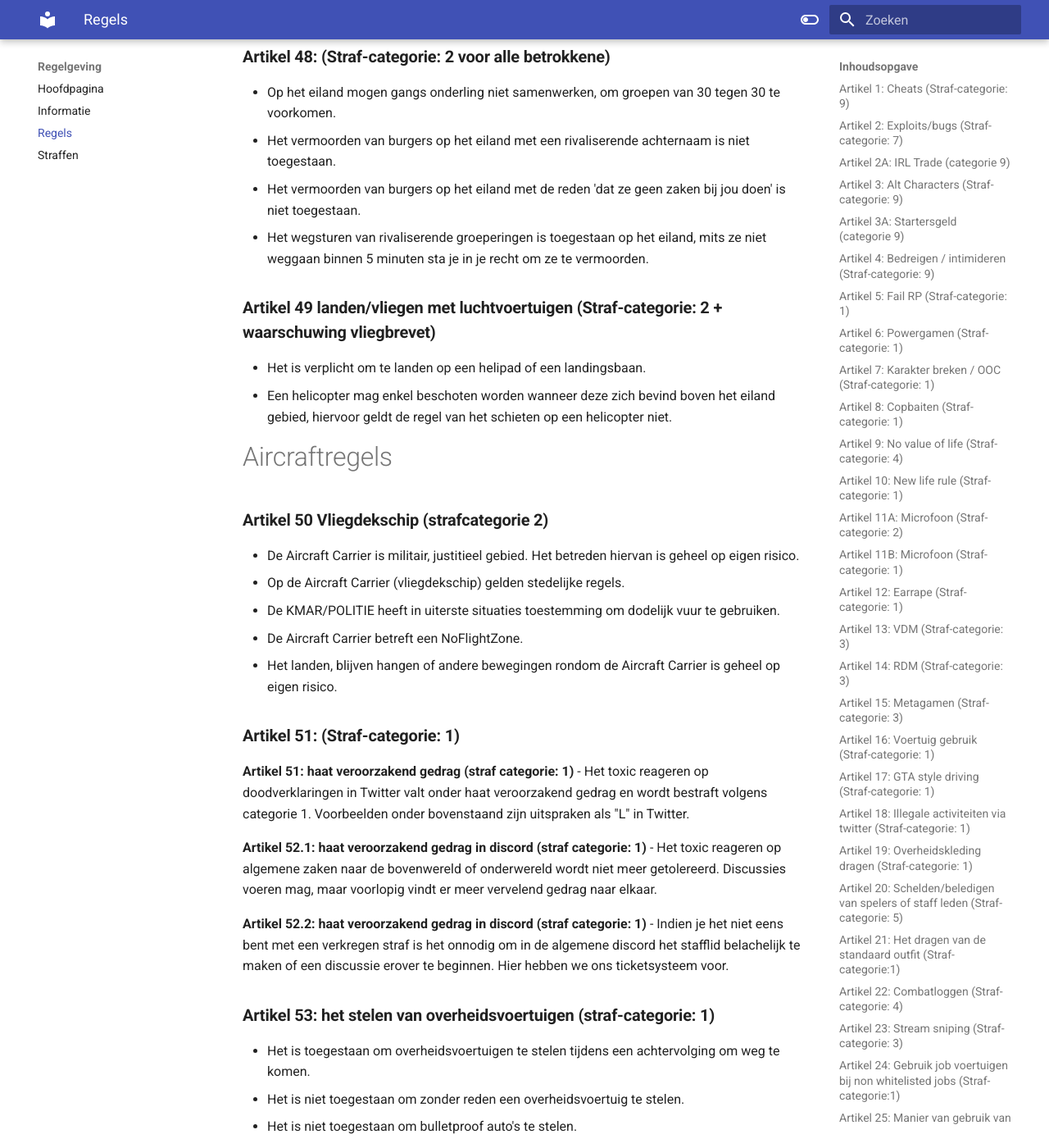
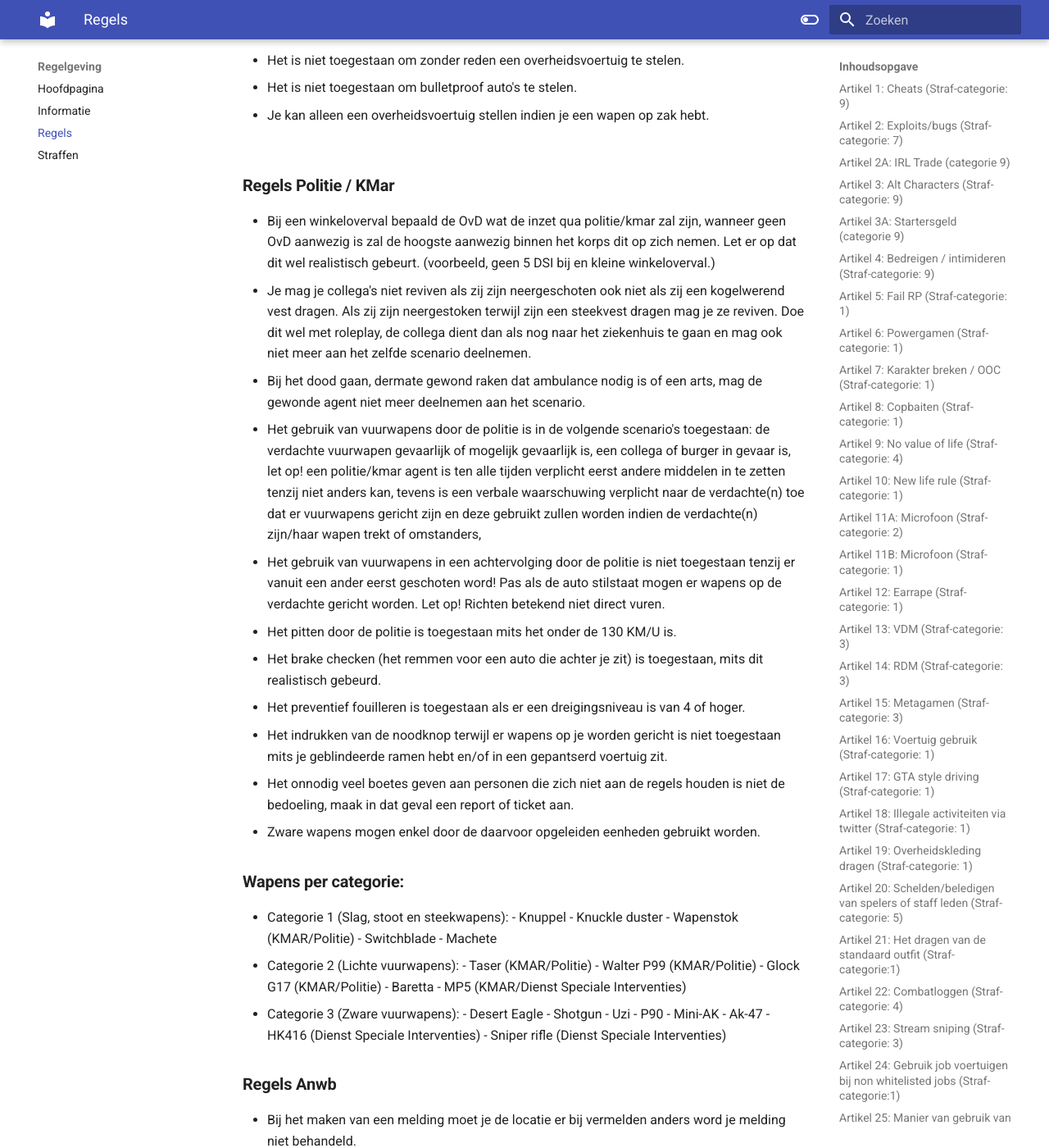
Before and after one commit to ZuiderVeenRP/apv, an MkDocs documentation site: the page built from docs/algemeen.md, in a window 1280 px wide and 1400 px high, scrolled down 19558 px. Shown: the whole window at 82% size. Built offline with MkDocs 1.6.1 and Material for MkDocs 9.7.7, drawn with Linux system fonts in a browser that asks for light colours; comment, search, counter and statistics services are not loaded; some of the changed text lies outside the part shown.

Commit message:
Politie regels
Diverse politie regels verduidelijking gegeven.
Regel omtrent het reviven en het gewond raken en deelnemen aan scenario gewijzigd en extra toegevoegd

Regels omtrent politie, wapens en anwb verplaatst naar helemaal onderaan!

```diff
--- a/docs/algemeen.md
+++ b/docs/algemeen.md
@@ -387,30 +387,6 @@
 - Wanneer je gevorderd wordt door een overheidsinstantie, dien je hier aan te voldoen. Bij het niet voldoen zal straf-categorie 2 opgelegd worden.
 - De bestuurder van een helicopter dient ten alle tijden weg te vliegen wanneer er op hem/haar geschoten wordt in de lucht. Bij het niet voldoen zal straf-categorie 2 opgelegd worden.
 
-### **Regels Politie / KMar**
-- Bij een winkeloverval bepaald de OvD wat de inzet qua politie/kmar zal zijn, wanneer geen OvD aanwezig is zal de hoogste aanwezig binnen het korps dit op zich nemen. Let er op dat dit wel realistisch gebeurt. (voorbeeld, geen 5 DSI bij en kleine winkeloverval.)
-- je mag je collega's niet reviven als zij zijn neergeschoten ook niet als zij een kogelwerend vest dragen. Als zij zijn neergestoken terwijl zijn een steekvest dragen mag je ze reviven. Doe dit wel met roleplay.
-- Het gebruik van vuurwapens door de politie is in de volgende scenario's toegestaan: de verdachte vuurwapen gevaarlijk of mogelijk gevaarlijk is, een collega of burger in gevaar is,
-- Het gebruik van vuurwapens in een achtervolging door de politie is toegestaan mits er op de banden wordt geschoten anders niet! Pas als de auto stilstaat mogen er wapens op de verdachte gericht worden.
-- Het pitten door de politie is toegestaan mits het onder de 150 KM/U is.
-- Het brake checken (het remmen voor een auto die achter je zit) is toegestaan, mits dit realistisch gebeurd.
-- Het preventief fouilleren is toegestaan als er een dreigingsniveau is van 4 of hoger.
-- Het indrukken van de noodknop terwijl er wapens op je worden gericht is niet toegestaan mits je geblindeerde ramen hebt en/of in een gepantserd voertuig zit.
-- Het onnodig veel boetes geven aan personen die zich niet aan de regels houden is niet de bedoeling, maak in dat geval een report of ticket aan.
-- Je mag alleen zware wapens gebruiken als je in dienst bent als DSI anders is dit niet toegestaan, met uitzondering van de reguliere eenheden van de KMAR met MP5.
-- Je mag alleen uit een helikopter schieten als je van een speciale eenheid bent. Dodelijk vuur mag uit een helikopter gebruikt worden, indien er schoten zijn gelost op andere collega's van het korps of KMAR.
-
-### **Wapens per categorie:**
-- Categorie 1 (Slag, stoot en steekwapens): - Knuppel - Knuckle duster - Wapenstok (KMAR/Politie) - Switchblade - Machete
-- Categorie 2 (Lichte vuurwapens): - Taser (KMAR/Politie) - Walter P99 (KMAR/Politie) - Glock G17 (KMAR/Politie) - Baretta - MP5 (KMAR/Dienst Speciale Interventies)
-- Categorie 3 (Zware vuurwapens): - Desert Eagle - Shotgun - Uzi - P90 - Mini-AK - Ak-47 - HK416 (Dienst Speciale Interventies) - Sniper rifle (Dienst Speciale Interventies)
-
-### **Regels Anwb**
-- Bij het maken van een melding moet je de locatie er bij vermelden anders word je melding niet behandeld.
-- Het afsluiten van abonnementen kan uitsluitend bij hoofd-monteur of hoger.
-- Het onnodig veel boetes geven aan personen die zich niet aan de regels houden is niet de bedoeling, maak in dat geval een report of ticket aan. Dit zal bestraft worden met straf categorie 3.
-</br>
-
 # Eilandregels
 
 ### **Artikel 46: Rippen eiland (Straf-categorie: 2)**
@@ -467,3 +443,29 @@ Hier hebben we ons ticketsysteem voor.
 - Het is niet toegestaan om zonder reden een overheidsvoertuig te stelen.
 - Het is niet toegestaan om bulletproof auto's te stelen.
 - Je kan alleen een overheidsvoertuig stellen indien je een wapen op zak hebt.
+<br />
+<br />
+
+### **Regels Politie / KMar**
+- Bij een winkeloverval bepaald de OvD wat de inzet qua politie/kmar zal zijn, wanneer geen OvD aanwezig is zal de hoogste aanwezig binnen het korps dit op zich nemen. Let er op dat dit wel realistisch gebeurt. (voorbeeld, geen 5 DSI bij en kleine winkeloverval.)
+- Je mag je collega's niet reviven als zij zijn neergeschoten ook niet als zij een kogelwerend vest dragen. Als zij zijn neergestoken terwijl zijn een steekvest dragen mag je ze reviven. Doe dit wel met roleplay, de collega dient dan als nog naar het ziekenhuis te gaan en mag ook niet meer aan het zelfde scenario deelnemen.
+- Bij het dood gaan, dermate gewond raken dat ambulance nodig is of een arts, mag de gewonde agent niet meer deelnemen aan het scenario.
+- Het gebruik van vuurwapens door de politie is in de volgende scenario's toegestaan: de verdachte vuurwapen gevaarlijk of mogelijk gevaarlijk is, een collega of burger in gevaar is, let op! een politie/kmar agent is ten alle tijden verplicht eerst andere middelen in te zetten tenzij niet anders kan, tevens is een verbale waarschuwing verplicht naar de verdachte(n) toe dat er vuurwapens gericht zijn en deze gebruikt zullen worden indien de verdachte(n) zijn/haar wapen trekt of omstanders,
+- Het gebruik van vuurwapens in een achtervolging door de politie is niet toegestaan tenzij er vanuit een ander eerst geschoten word! Pas als de auto stilstaat mogen er wapens op de verdachte gericht worden. Let op! Richten betekend niet direct vuren.
+- Het pitten door de politie is toegestaan mits het onder de 130 KM/U is.
+- Het brake checken (het remmen voor een auto die achter je zit) is toegestaan, mits dit realistisch gebeurd.
+- Het preventief fouilleren is toegestaan als er een dreigingsniveau is van 4 of hoger.
+- Het indrukken van de noodknop terwijl er wapens op je worden gericht is niet toegestaan mits je geblindeerde ramen hebt en/of in een gepantserd voertuig zit.
+- Het onnodig veel boetes geven aan personen die zich niet aan de regels houden is niet de bedoeling, maak in dat geval een report of ticket aan.
+- Zware wapens mogen enkel door de daarvoor opgeleiden eenheden gebruikt worden.
+
+
+### **Wapens per categorie:**
+- Categorie 1 (Slag, stoot en steekwapens): - Knuppel - Knuckle duster - Wapenstok (KMAR/Politie) - Switchblade - Machete
+- Categorie 2 (Lichte vuurwapens): - Taser (KMAR/Politie) - Walter P99 (KMAR/Politie) - Glock G17 (KMAR/Politie) - Baretta - MP5 (KMAR/Dienst Speciale Interventies)
+- Categorie 3 (Zware vuurwapens): - Desert Eagle - Shotgun - Uzi - P90 - Mini-AK - Ak-47 - HK416 (Dienst Speciale Interventies) - Sniper rifle (Dienst Speciale Interventies)
+
+### **Regels Anwb**
+- Bij het maken van een melding moet je de locatie er bij vermelden anders word je melding niet behandeld.
+- Het afsluiten van abonnementen kan uitsluitend bij hoofd-monteur of hoger.
+- Het onnodig rekeningen sturen dan bedoel is, is niet toegestaan en zal bestraft worden met straf categorie 3.
```
